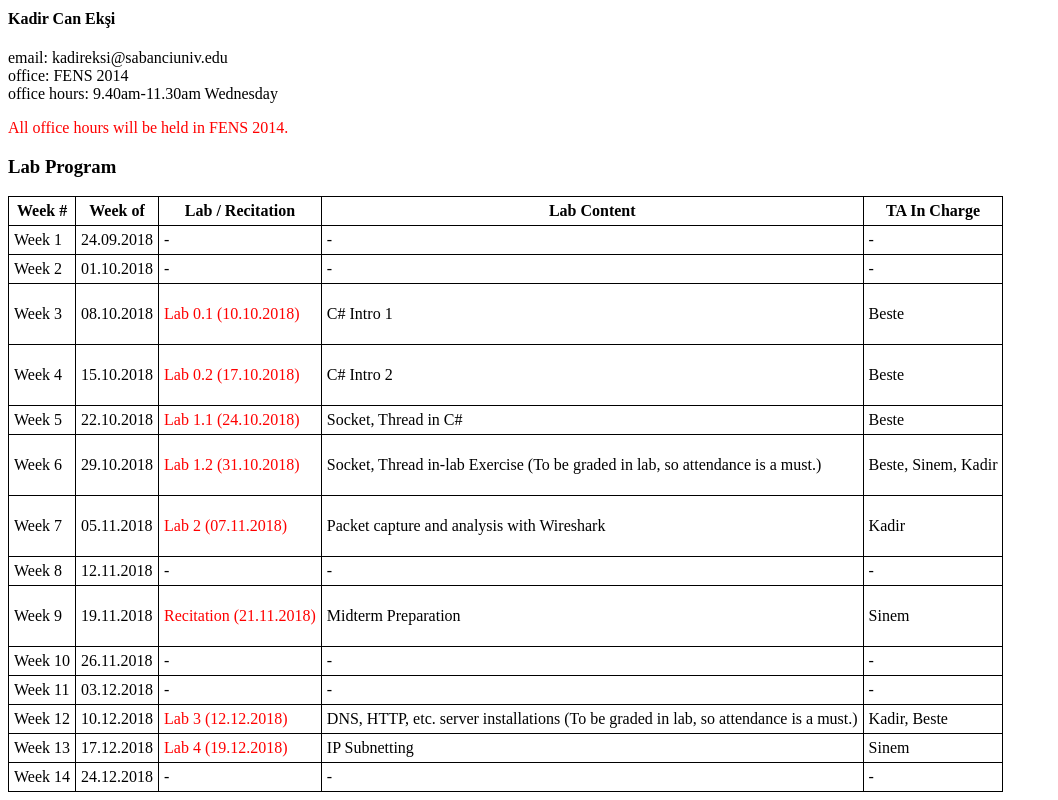
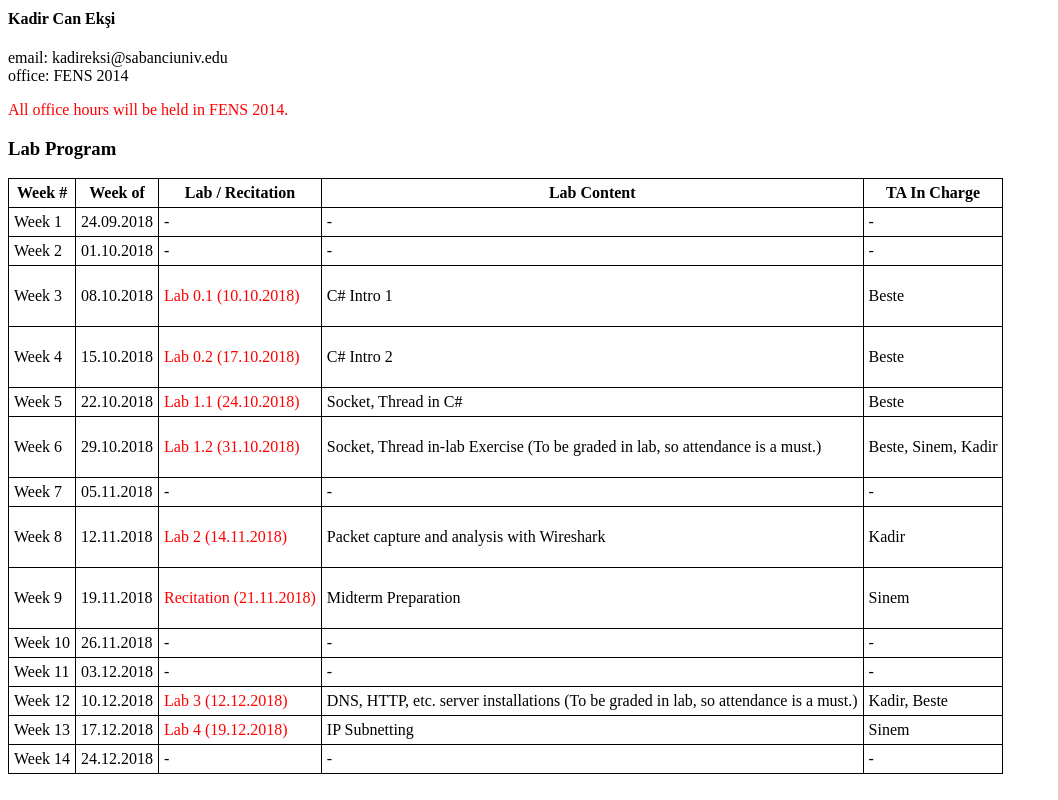
Before and after one commit to hskocadag/hskocadag.github.io, a plain HTML site: page index.html in a window 1280 px wide. Shown: the part 425-1225 px from the top of the page, without its empty margins (0-1058 px from the left). Drawn offline with Linux system fonts and the light colour scheme.

Commit message:
lab updates

```diff
--- a/index.html
+++ b/index.html
@@ -45,7 +45,6 @@ office hours: 4.40pm-6.30pm Tuesday <br />
 <h4>Kadir Can Ekşi</h4>
 email: kadireksi@sabanciuniv.edu <br />
 office: FENS 2014 <br />
-office hours: 9.40am-11.30am Wednesday <br />
 
 <p style="color: red">All office hours will be held in FENS 2014.</p>
 
@@ -106,16 +105,16 @@ office hours: 9.40am-11.30am Wednesday <br />
   <tr>
     <td>Week 7</td>
     <td>05.11.2018</td>
-    <td><p style="color: red">Lab 2 (07.11.2018)</p></td>
-    <td>Packet capture and analysis with Wireshark</td>
-    <td>Kadir</td>
+    <td>-</td>
+    <td>-</td>
+    <td>-</td>
   </tr>
   <tr>
     <td>Week 8</td>
     <td>12.11.2018</td>
-    <td>-</td>
-    <td>-</td>
-    <td>-</td>
+    <td><p style="color: red">Lab 2 (14.11.2018)</p></td>
+    <td>Packet capture and analysis with Wireshark</td>
+    <td>Kadir</td>
   </tr>
   <tr>
     <td>Week 9</td>
```
